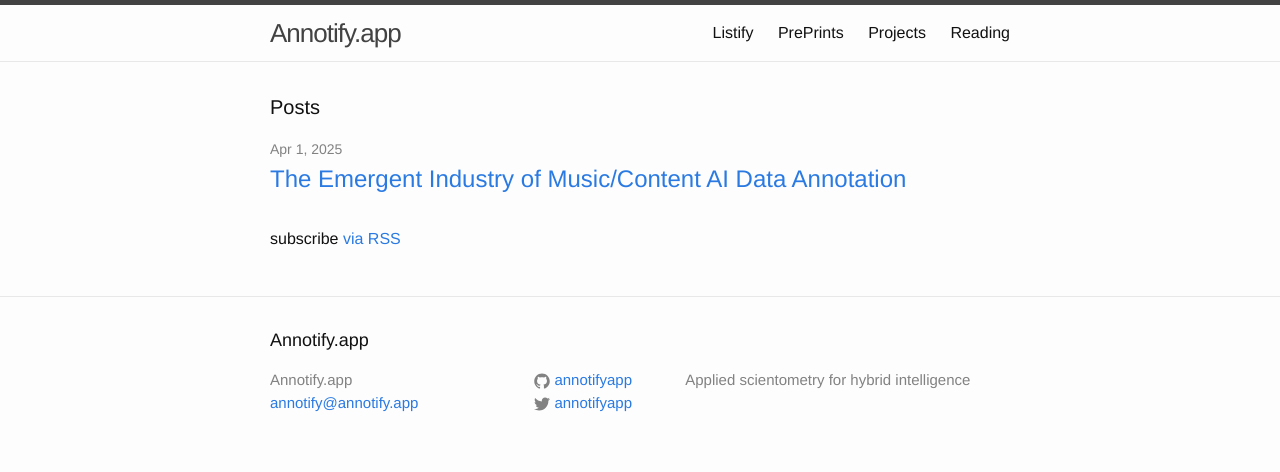
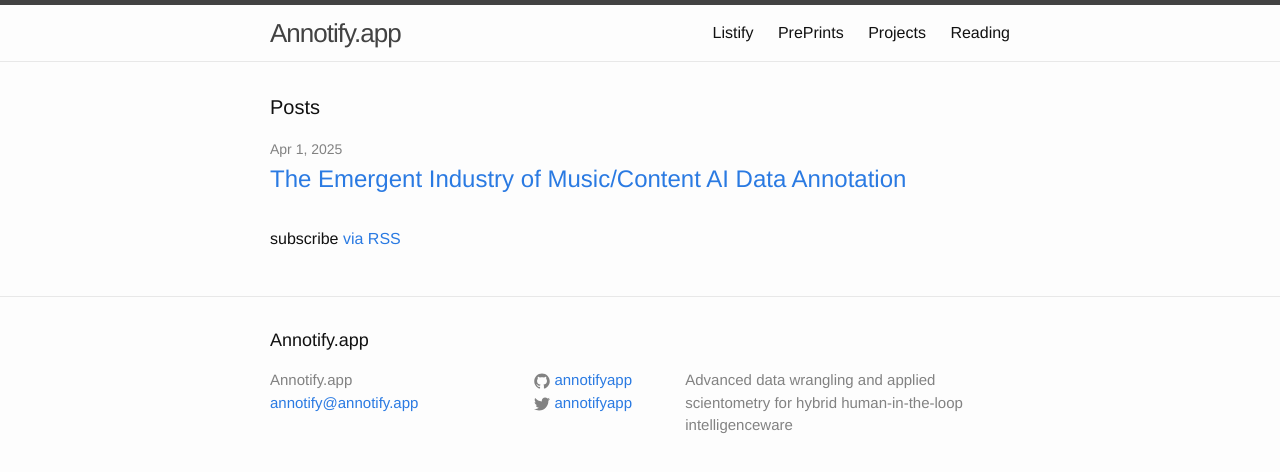
Before and after one commit to annotifyapp/annotifyapp.github.io, a Jekyll site: the page built from index.html, in a window 1280 px wide. Shown: the top 472 px of the page. Built offline with Jekyll 4.4.1, drawn with Linux system fonts in a browser that asks for light colours.

Commit message:
Advanced data wrangling and applied scientometry for hybrid human-in-the-loop intelligenceware

```diff
--- a/_config.yml
+++ b/_config.yml
@@ -1,7 +1,7 @@
 # Site settings
 title: Annotify.app
 email: annotify@annotify.app
-description: Applied scientometry for hybrid intelligence
+description: Advanced data wrangling and applied scientometry for hybrid human-in-the-loop intelligenceware
 twitter_username: annotifyapp
 github_username:  annotifyapp
 
```
